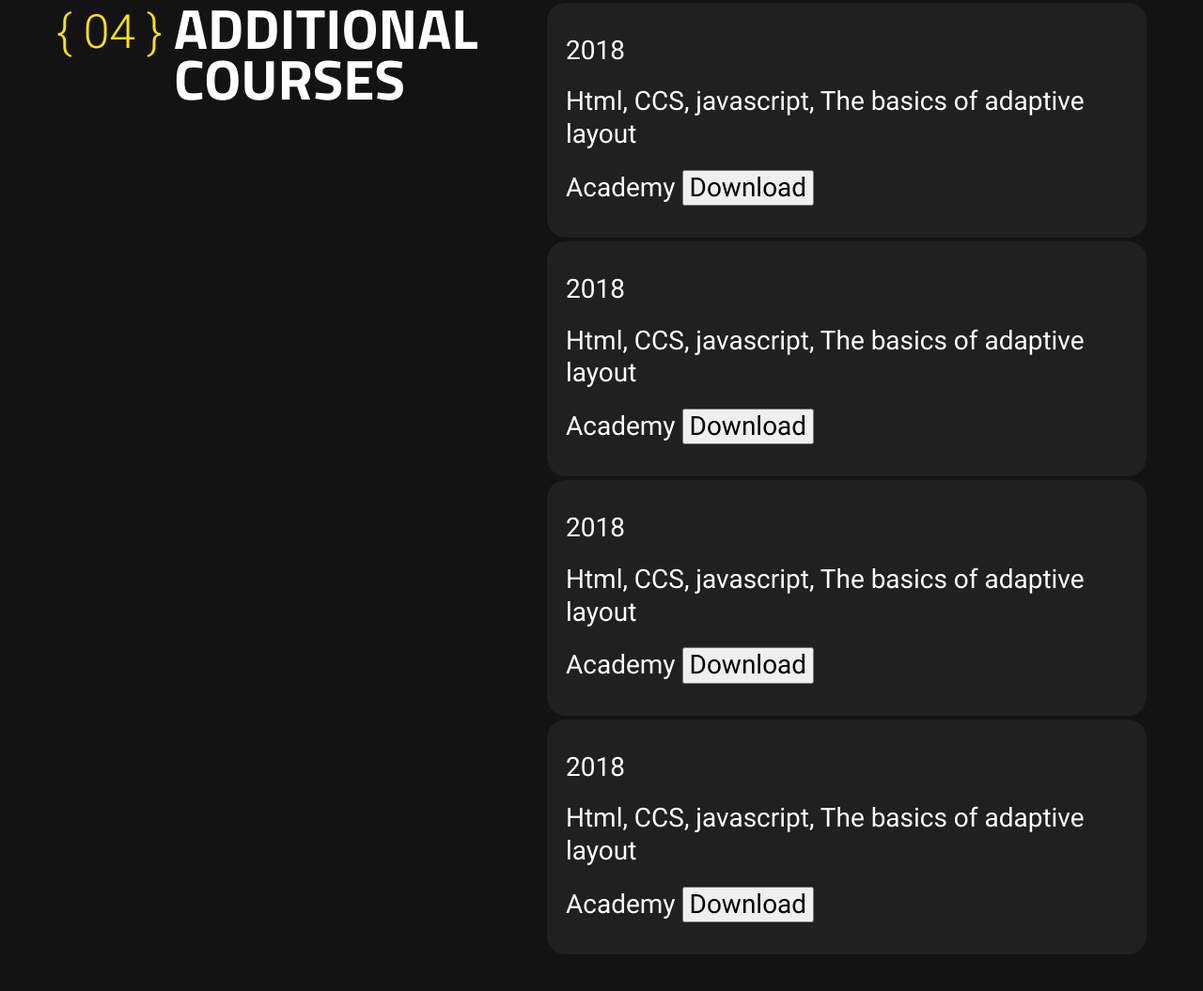
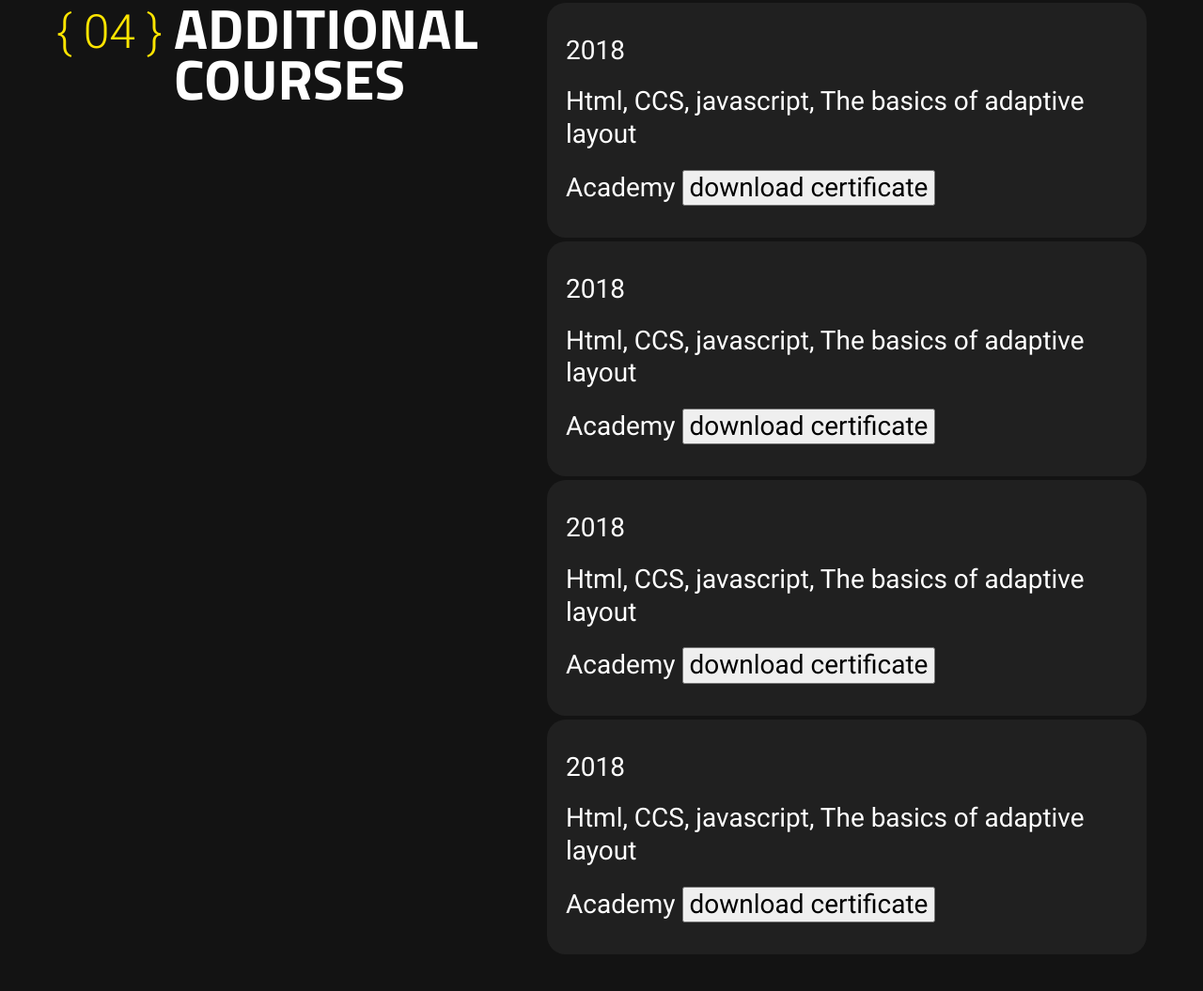
Before and after one commit to NikitaBud/my_page, a plain HTML site: page index.html in a window 1280 px wide. Shown: the part 7804-8859 px from the top of the page at 94% size. Drawn offline with Linux system fonts and the light colour scheme.

Commit message:
fix text and add class

```diff
--- a/index.html
+++ b/index.html
@@ -941,9 +941,11 @@
               <p class="courses-item_name">
                 Html, CCS, javascript, The basics of adaptive layout
               </p>
-              <div class="courses-item-additional__hiden">
+              <div class="courses-item-additional__hidden">
                 <span class="courses-item-additional_name">Academy</span>
-                <button>Download</button>
+                <button class="courses-item_button">
+                  download certificate
+                </button>
               </div>
             </li>
             <li class="courses-item">
@@ -951,9 +953,11 @@
               <p class="courses-item_name">
                 Html, CCS, javascript, The basics of adaptive layout
               </p>
-              <div class="courses-item-additional__hiden">
+              <div class="courses-item-additional__hidden">
                 <span class="courses-item-additional_name">Academy</span>
-                <button>Download</button>
+                <button class="courses-item_button">
+                  download certificate
+                </button>
               </div>
             </li>
             <li class="courses-item">
@@ -961,9 +965,11 @@
               <p class="courses-item_name">
                 Html, CCS, javascript, The basics of adaptive layout
               </p>
-              <div class="courses-item-additional__hiden">
+              <div class="courses-item-additional__hidden">
                 <span class="courses-item-additional_name">Academy</span>
-                <button>Download</button>
+                <button class="courses-item_button">
+                  download certificate
+                </button>
               </div>
             </li>
             <li class="courses-item">
@@ -971,9 +977,11 @@
               <p class="courses-item_name">
                 Html, CCS, javascript, The basics of adaptive layout
               </p>
-              <div class="courses-item-additional__hiden">
+              <div class="courses-item-additional__hidden">
                 <span class="courses-item-additional_name">Academy</span>
-                <button>Download</button>
+                <button class="courses-item_button">
+                  download certificate
+                </button>
               </div>
             </li>
           </ul>
```
